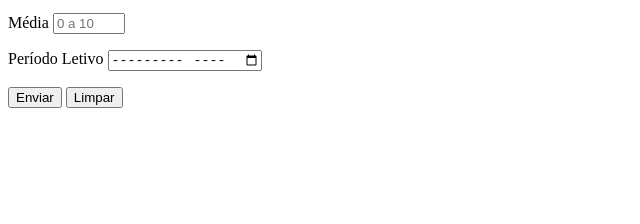
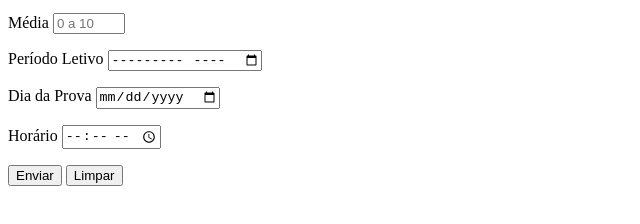
Before and after one commit to LuanAndradeDeveloper/html-css, a plain HTML site: page exercicios/ex025/form003.html in a window 1280 px wide. Shown: the part 104-328 px from the top of the page, without its empty margins (0-640 px from the left). Drawn offline with Linux system fonts and the light colour scheme.

Commit message:
Atualização do form003

```diff
--- a/exercicios/ex025/form003.html
+++ b/exercicios/ex025/form003.html
@@ -20,6 +20,14 @@
             <input type="month" name="mes" id="imes">
         </p>
         <p>
+            <label for="idia">Dia da Prova</label>
+            <input type="date" name="dia" id="idia">
+        </p>
+        <p>
+            <label for="ihorario">Horário</label>
+            <input type="time" name="horario" id="ihorario">
+        </p>
+        <p>
             <input type="submit" value="Enviar">
             <input type="reset" value="Limpar">
         </p>
```
